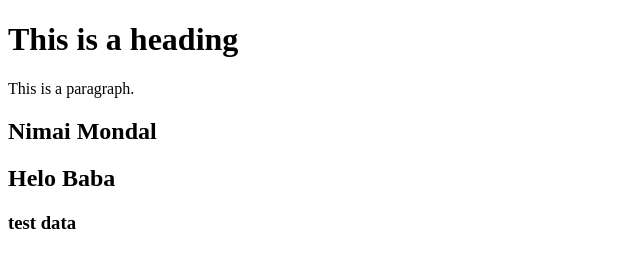
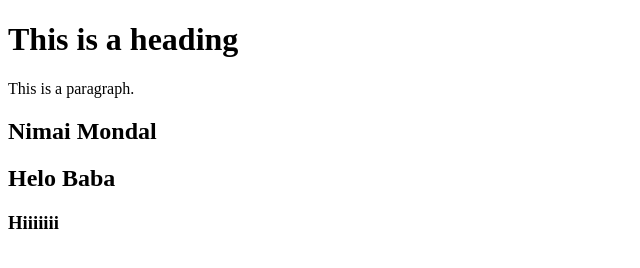
Before and after one commit to NimaiMondal1/myproject, a plain HTML site: page index.html in a window 1280 px wide. Shown: the full height of the page, 0-640 px from the left. Drawn offline with Linux system fonts and the light colour scheme.

Commit message:
New updated in index page

```diff
--- a/index.html
+++ b/index.html
@@ -7,7 +7,7 @@
 <p>This is a paragraph.</p>
 <h2>Nimai Mondal</h2>
 <h2>Helo Baba</h2>
-<h3> test data</h3>
+<h3> Hiiiiiii </h3>
 
 </body>
 </html>
```
